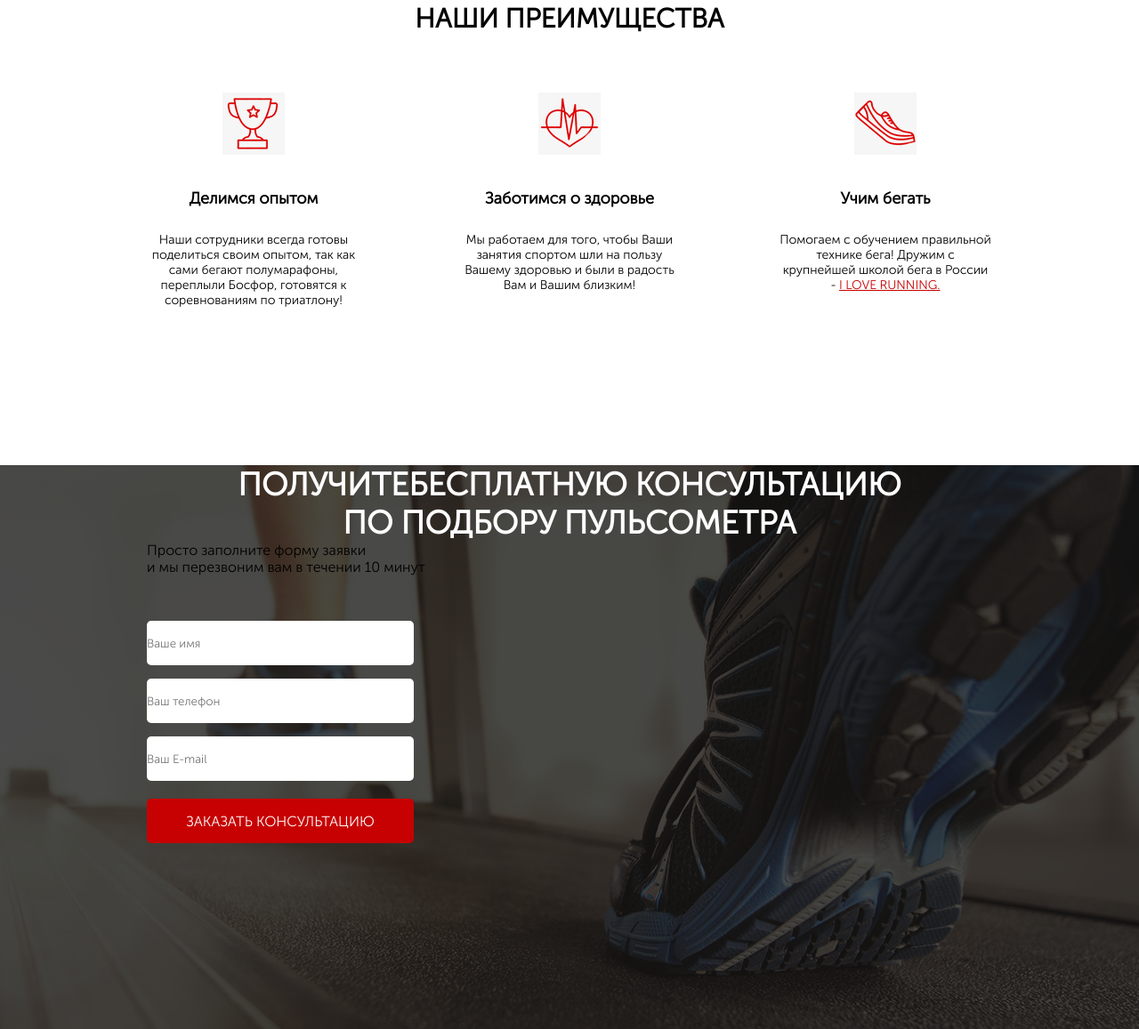
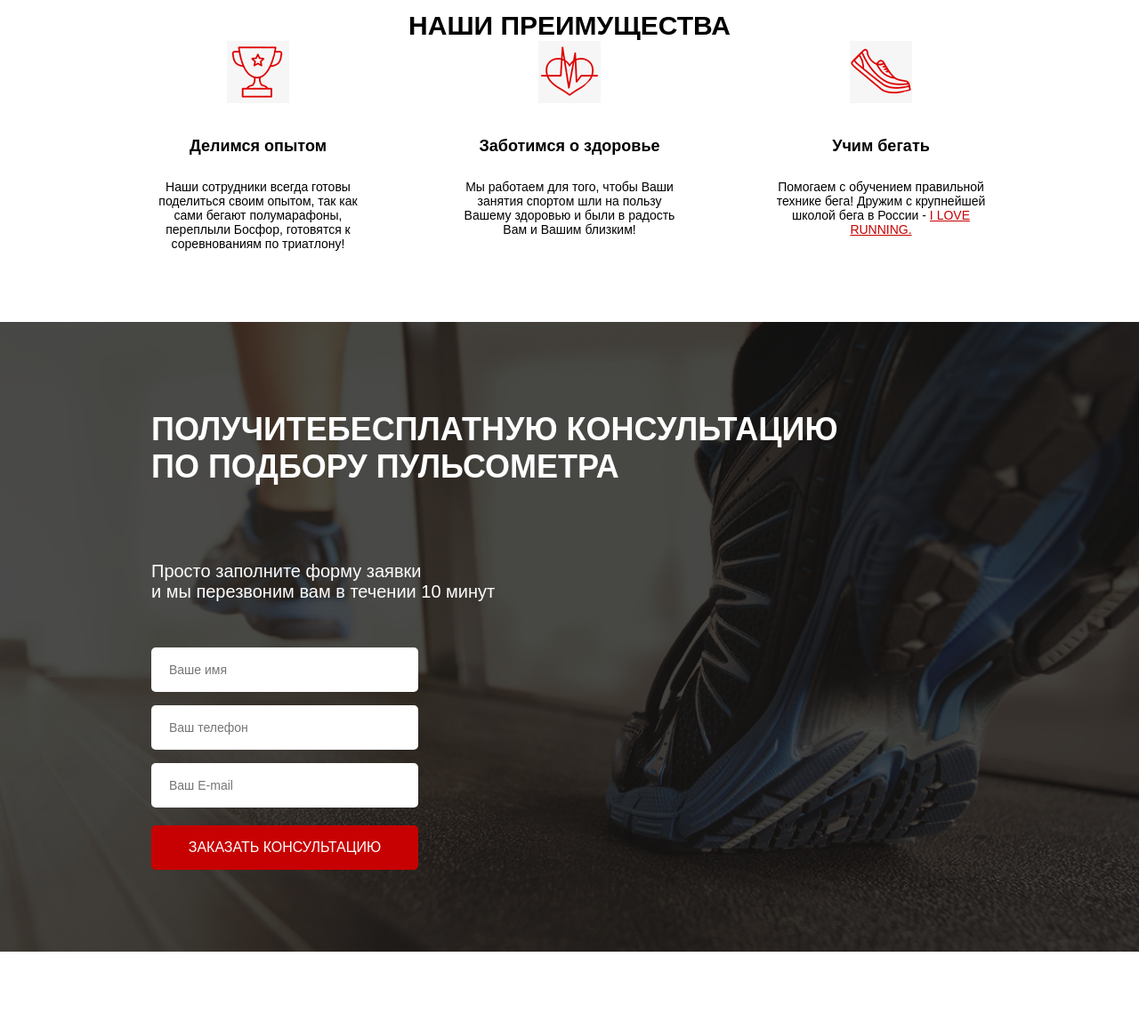
Before and after one commit to AndiKot/html_practice_online-shop, a plain HTML site: page src/index.html in a window 1280 px wide. Shown: the part 726-1883 px from the top of the page at 89% size. After the commit the page ends 1796 px from the top, so only its background shows below. Drawn offline with nearby package versions, Linux system fonts and the light colour scheme.

Commit message:
Consultation form added

```diff
--- a/src/index.html
+++ b/src/index.html
@@ -33,7 +33,7 @@
             </header>
             <div class="promo__wrapper">
                 <h1 class="promo__header">Подбор пульсометра</h1>
-                <h2 class="promo__subheader">с учетом вашего уровня подготовки</h2>
+                <h2 class="promo__subheader">с учётом вашего уровня подготовки</h2>
                 <div class="promo__icons">
                     <div class="promo__icon">
                         <img src="img/icons/timer.png" alt="Timer">
@@ -99,14 +99,18 @@
 
     <section class="consultation">
         <div class="container">
-            <h2 class="block-header block-header_big">получитебесплатную консультацию <br>
-                по подбору пульсометра</h2>
-            Просто заполните форму заявки<br>
-            и мы перезвоним вам в течении 10 минут
-            <form id="consultation__form" action="#" class="consultation__form" method="post">
-                <input type="text" class="consultation__input" placeholder="Ваше имя">
-                <input type="text" class="consultation__input" placeholder="Ваш телефон">
-                <input type="text" class="consultation__input" placeholder="Ваш E-mail">
+            <h2 class="block-header block-header_big">
+                получитебесплатную консультацию <br>
+                по подбору пульсометра
+            </h2>
+            <div class="consultation__descr">
+                Просто заполните форму заявки<br>
+                и мы перезвоним вам в течении 10 минут
+            </div>
+            <form id="form-main" action="#" class="form-feed" method="post">
+                <input name="name" required type="text" class="form-feed__input" placeholder="Ваше имя">
+                <input name="phone" required type="tel" class="form-feed__input" placeholder="Ваш телефон">
+                <input name="email" required type="email" class="form-feed__input" placeholder="Ваш E-mail">
                 <button class="button button_submit" type="submit">заказать консультацию</button>
             </form>
         </div>
--- a/src/scss/_general.scss
+++ b/src/scss/_general.scss
@@ -1,4 +1,4 @@
 .container{
-    max-width: 950px;
+    max-width: 940px;
     margin: 0 auto;
 }
--- a/src/scss/blocks/_advantages.scss
+++ b/src/scss/blocks/_advantages.scss
@@ -1,8 +1,7 @@
 .advantages{
     width: 100%;
-    height: 450px;
+    padding: 65px 0 80px;
     &__wrapper{
-        margin: 65px 0 80px;
         display: flex;
         justify-content: space-between;
     }
--- a/src/scss/blocks/_block-header.scss
+++ b/src/scss/blocks/_block-header.scss
@@ -1,5 +1,4 @@
 .block-header{
-    margin-top: 70px;
     font-size: 30px;
     font-weight: 700;
     text-align: center;
@@ -7,5 +6,6 @@
     &_big{
         color: #fff;
         font-size: 36px;
+        text-align-last: left;
     }
 }
--- a/src/scss/blocks/_buttons.scss
+++ b/src/scss/blocks/_buttons.scss
@@ -16,7 +16,7 @@
     }
     &_submit{
         margin-top: 20px;
-        width: 300px;
+        width: 100%;
         height: 50px;
         font-size: 16px;
     }
--- a/src/scss/blocks/_consultation.scss
+++ b/src/scss/blocks/_consultation.scss
@@ -1,16 +1,11 @@
 .consultation{
-    height: 680px;
+    min-height: 680px;
+    padding: 100px 0 92px;
     background: url('../img/bg_2.png') center center/cover no-repeat;
-    &__form{
-        margin-top: 36px;
-        display: flex;
-        flex-direction: column;
-    }
-    &__input{
-        margin-top: 15px;
-        width: 300px;
-        height: 50px;
-        border-radius: 5px;
-        border: none;
+    &__descr{
+        margin-top: 85px;
+        color: #fff;
+        font-size: 20px;
+        font-weight: 500;
     }
 }
--- /dev/null
+++ b/src/scss/blocks/_forms.scss
@@ -0,0 +1,15 @@
+.form-feed{
+    margin-top: 36px;
+    display: flex;
+    flex-direction: column;
+    width: 300px;
+    &__input{
+        margin-top: 15px;
+        padding: 0 20px;
+        width: 100%;
+        height: 50px;
+        border-radius: 5px;
+        border: none;
+        font-size: 14px;
+    }
+}
--- a/src/scss/blocks/_promo.scss
+++ b/src/scss/blocks/_promo.scss
@@ -17,6 +17,7 @@
         text-transform: uppercase;
     }
     &__subheader{
+        margin-top: 18px;
         color: #fff;
         font-size: 24px;
         line-height: 24px;
--- a/src/scss/style.scss
+++ b/src/scss/style.scss
@@ -1,7 +1,7 @@
 @import "base/fonts";
 
 * {
-  font-family: 'Museo Sans Cyrl 300', sans-serif;
+  font-family: 'Museo Sans Cyrl', sans-serif;
   box-sizing: border-box;
   margin: 0;
   padding: 0;
@@ -13,6 +13,7 @@
 @import "blocks/promo";
 @import "blocks/header";
 @import "blocks/buttons";
+@import "blocks/forms";
 @import "blocks/advantages";
 @import "blocks/consultation";
 @import "general";
```
Also changed, not shown: src/css/style.min.css.
